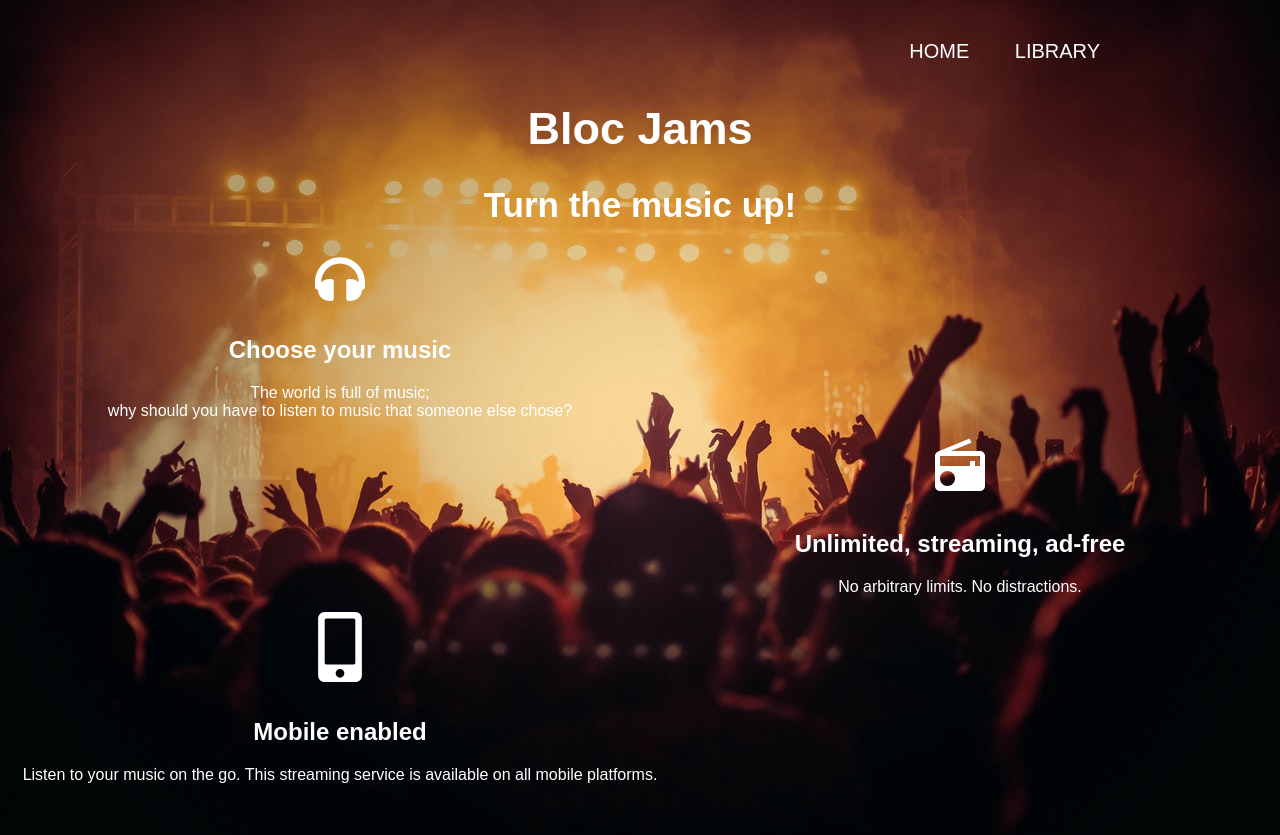
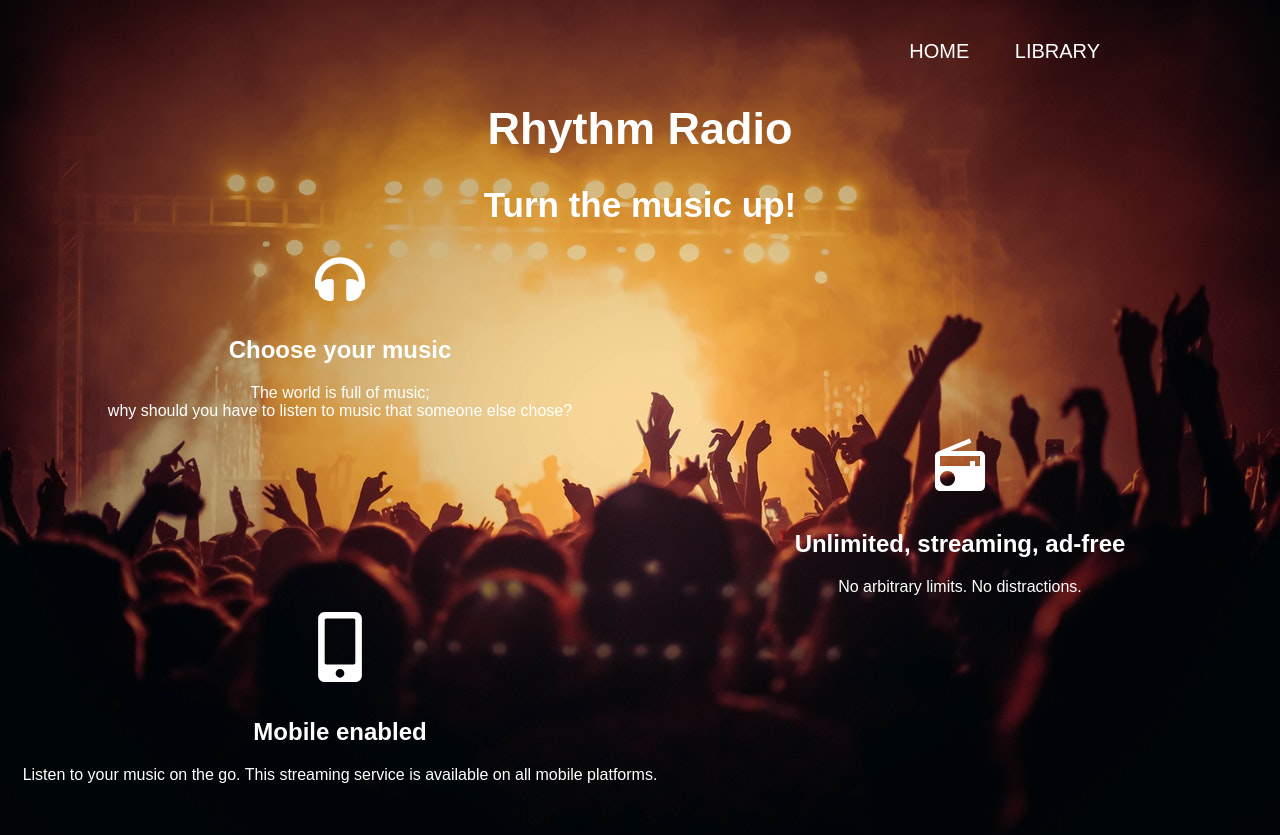
Before and after one commit to ARodriguezHacks/rhythm-radio, a React (Create React App) app: page / in a window 1280 px wide. Built offline with nearby package versions, Linux system fonts and the light colour scheme; a web font is replaced by a local one.

Commit message:
Change App name on landing page

```diff
--- a/src/App.js
+++ b/src/App.js
@@ -14,7 +14,7 @@ class App extends Component {
             <Link to='/' className="nav-style">Home</Link>
             <Link to='/library' className="nav-style"> Library</Link>
           </nav>
-          <h1 className="top-hero-title">Bloc Jams</h1>
+          <h1 className="top-hero-title">Rhythm Radio</h1>
         </header>
         <main>
           <Route exact path="/" component={Landing} />
```
